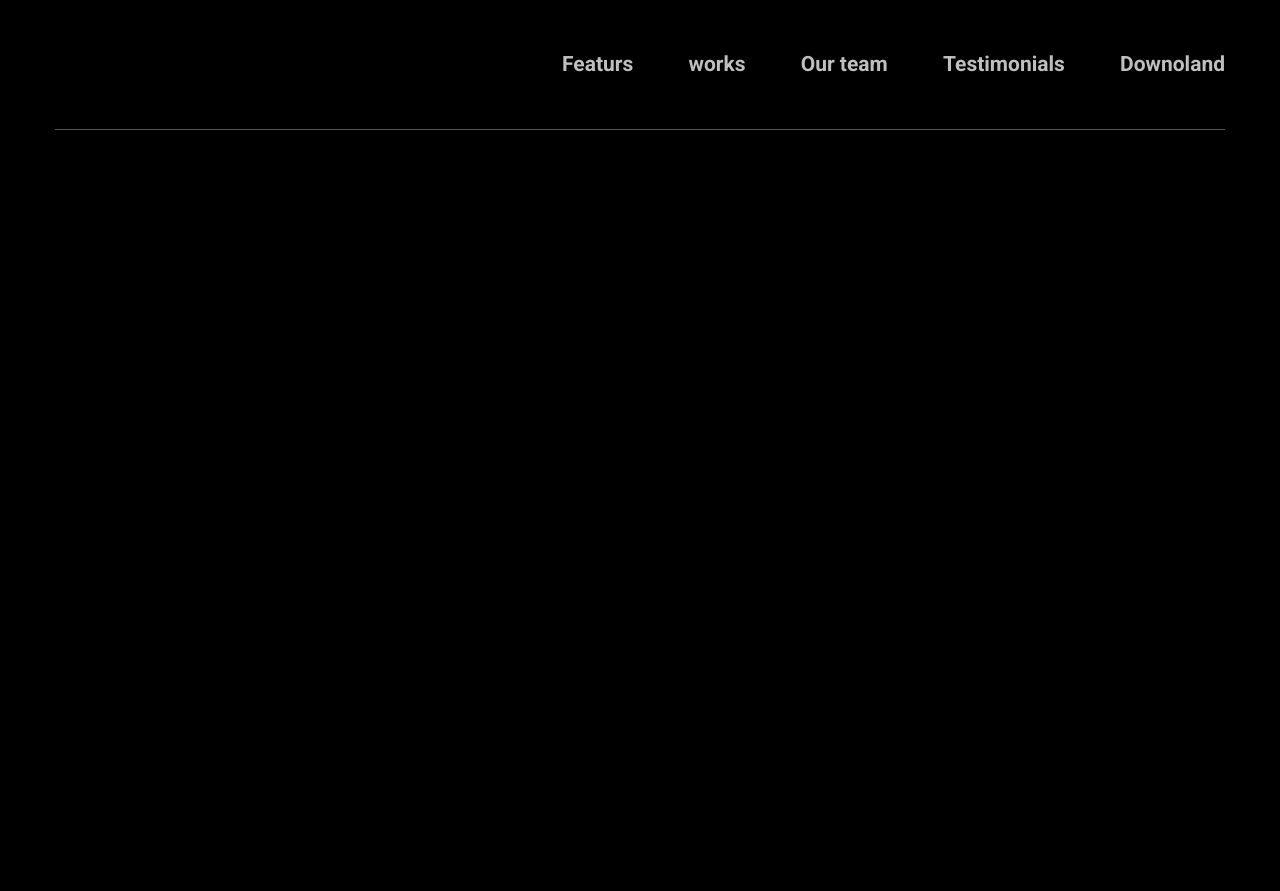
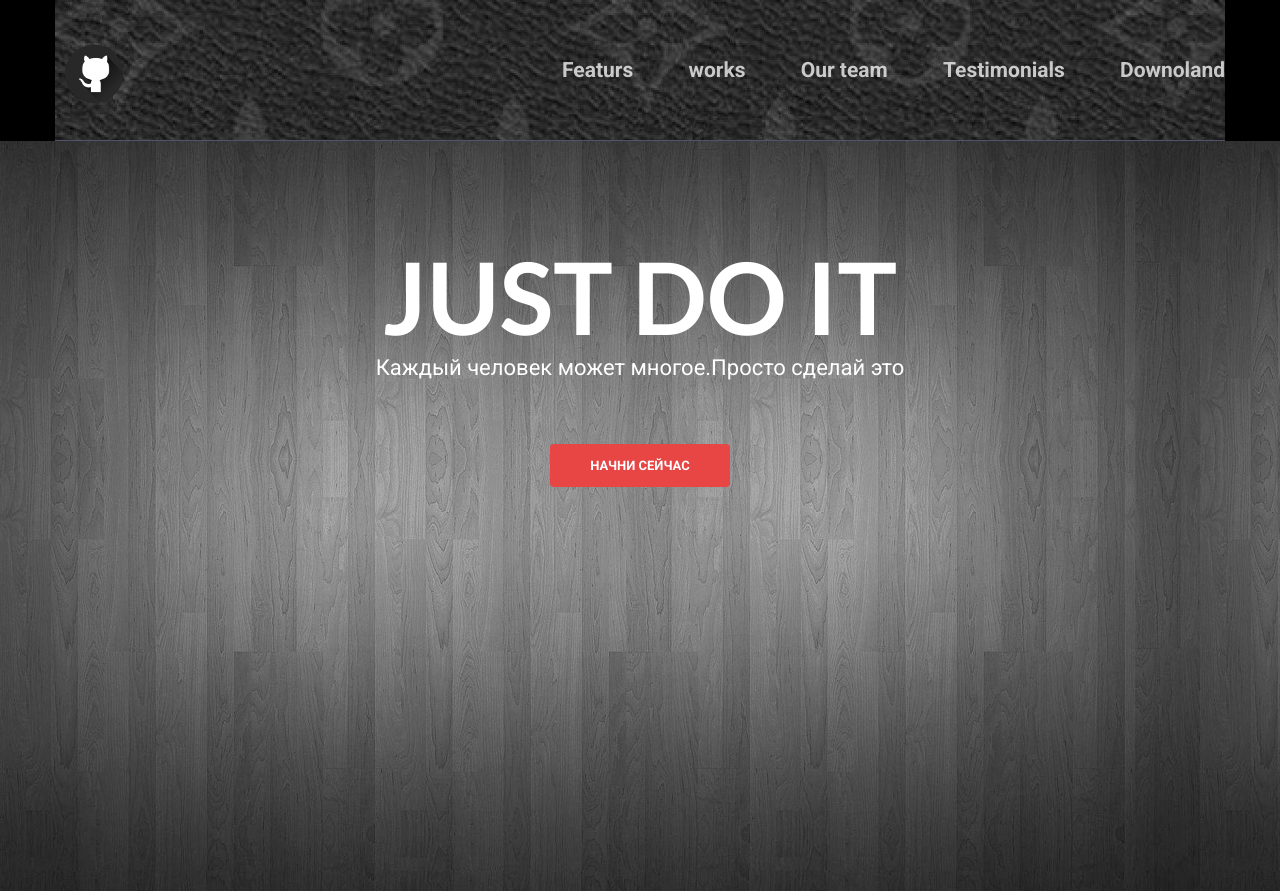
Before and after one commit to DamskiEb216/mdk_02_02, a plain HTML site: page activebox/index.html in a window 1280 px wide. Before the commit the page ends 800 px from the top, so only its background shows below. Drawn offline with Linux system fonts and the light colour scheme; a web font is replaced by a local one.

Commit message:
Add files via upload

```diff
--- a/activebox/index.html
+++ b/activebox/index.html
@@ -9,10 +9,10 @@
   <body>
 
 	<header calss="header">
-	 <div class=container>
+	 <div class="container">
 	  <div class="header__inner">
          <div class="header__logo">
-          <img src="" alt="">
+
           </div>
 
           <nav class="nav">
@@ -28,6 +28,15 @@
 	  </div>
 	</header>
 
+      <div class="sha">
+          <div class="container">
+        <div class="intro_iner">
+              <h1 class="intro__title">Just do It</h1>
+            <h2 class="intro_subsec">Каждый человек может многое.Просто сделай это</h2>
+            <a class="btn btn--red" href="#">Начни сейчас</a>
+            </div>
+          </div>
+      </div>
 
   </body>
 </html>
--- a/activebox/style.css
+++ b/activebox/style.css
@@ -3,27 +3,42 @@ body{
 	font-family: 'Roboto', sans-serif;
 	font-size:14px;
 	color:#6c7279;
-    background-color:#000;
+    background-color:black;
 }
 *,
 *:before,
 *:after {
 	box-sizing:border-box;
 }
+h1,h2,h3,h4,h5{
+  margin:0;
+}
+p{
+    margin: 0;
+}
 
 .container {
 	width:100%;
 	max-width:1170px;
 	margin:0 auto;
+
 }
-
+.header__logo{
+    display: block;
+width: 155px;
+height: 70px;
+    background: url(img/kisspng-computer-icons-logo-portable-network-graphics-clip-icons-for-free-iconza-circle-social-5b7fe46b4ec817.2080142615351082033227.png) no-repeat 0 0;
+background-size: 50%;
 }
 .header {
     width:100%;
- position: absolute;
+    height: 100px;
+    position: absolute;
     top: 0;
     left: 0;
     z-index: 1000;
+    background:url(img/Louis-Vuitton-Photos.jpg);
+
 }
 .header__inner {
     display: flex;
@@ -31,6 +46,7 @@ body{
     justify-content: space-between;
     border-bottom:1px solid #515369;
     padding: 35px 0;
+    background:url(img/Louis-Vuitton-Photos.jpg)no-repeat;
 }
 /nav{
     display: flex
@@ -53,7 +69,53 @@ body{
 
 }
 
-.intro{
+.sha{
+    display: flex;
+    flex-direction: column;
     height:750px;
-    background:url(img/background.jpg) center no-repeat/cover;
+    padding-top: 100px;
+    background:url(img/background.jpg);
 }
+.intro__title{
+    margin: 0 0 30px:;
+    font-family: 'Lato', sans-serif ;
+    font-size: 100px;
+    line-height: 1.1;
+    color:#fff;
+    font-weight: 700;
+    text-align: center;
+    text-transform: uppercase;
+}
+.intro_iner{
+    max-width: 970px;
+    width: 100%;
+    margin: 0 auto;
+    text-align: center;
+
+}
+.intro_subsec{
+    font-size: 22px;
+    color:white;
+    line-height: 1.5;
+    font-weight: 400;
+    margin-bottom: 60px;
+}
+.btn{
+    display: inline-block;
+    vertical-align: top;
+    padding: 14px 40px;
+    border-radius: 4px;
+    font-size:13px;
+    color:#fff;
+    font-weight: 600;
+    text-transform: uppercase;
+    text-decoration: none;
+    transition:background .1s
+        linear;
+}
+.btn--red{
+    background-color:#e84545;
+}
+.btn--red:hover{
+    background-color: #dd3434;
+}
```
Also changed, not shown: activebox/img/Louis-Vuitton-Photos.jpg (added).
